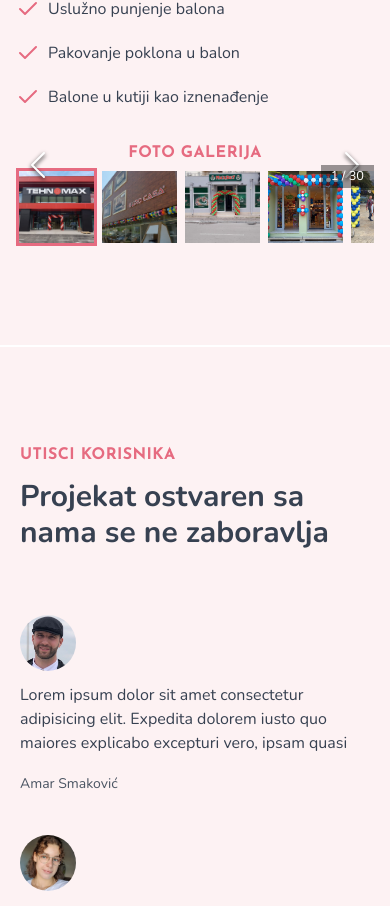
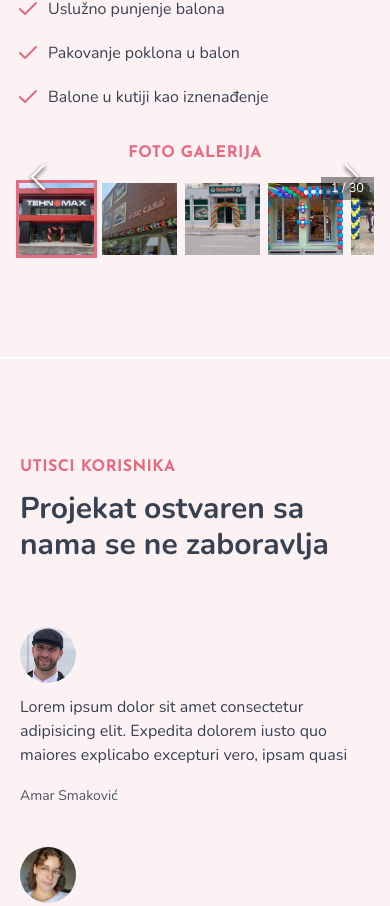
Before and after one commit to nemanjamalesija/eventmontenegro, a Next.js app: page / in a window 390 px wide. Shown: the part 7317-8223 px from the top of the page. Built offline with nearby package versions, Linux system fonts and the light colour scheme.

Commit message:
Adjust resposnive

```diff
--- a/src/app/Home/Balloons.tsx
+++ b/src/app/Home/Balloons.tsx
@@ -134,7 +134,7 @@ const Balloons: FC = () => {
             <h2
               className={clsx(
                 josefinSans.className,
-                'text-base font-bold tracking-wide uppercase text-color-accent-main mb-0 lg:mb-6 text-center'
+                'text-base font-bold tracking-wide uppercase text-color-accent-main mb-3 lg:mb-6 text-center'
               )}
             >
               Foto Galerija
```
